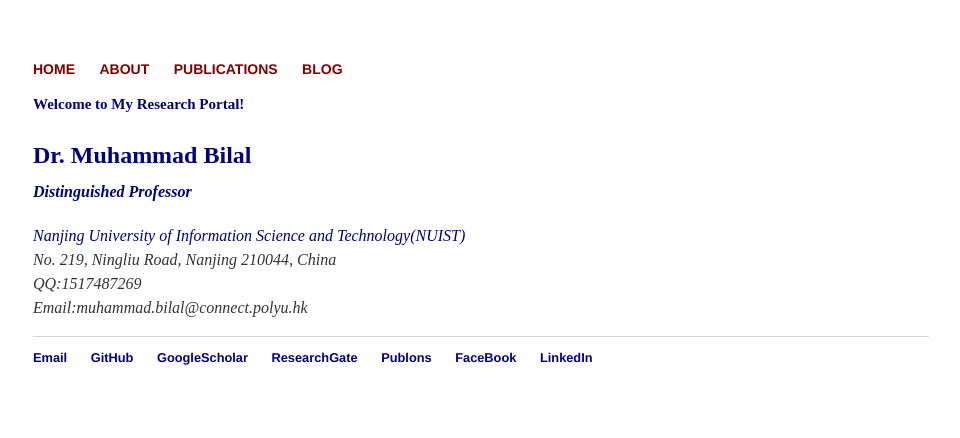
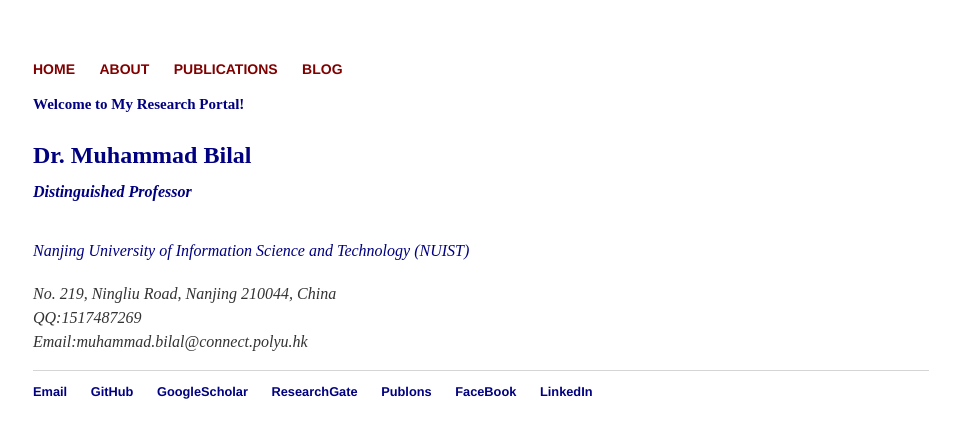
Before and after one commit to rs-DrBilal/rsbilal.github.io, a Jekyll site: the page built from index.html, in a window 1280 px wide. Shown: the top 438 px of the page, without its empty margins (159-1119 px from the left). Built offline with Jekyll 4.4.1, drawn with Linux system fonts in a browser that asks for light colours.

Commit message:
Update index.html

```diff
--- a/index.html
+++ b/index.html
@@ -7,8 +7,8 @@
 	<p> <a href="http://ocean.nuist.edu.cn/muhammadbilal" style="color: NAVY;line-height:1.0"><strong>Dr. Muhammad Bilal</strong></a><br>
 	<a href="http://ocean.nuist.edu.cn"style="color: NAVY;font-size:16px"><strong><em>Distinguished Professor</em></strong></a></p>
 
-					<p <a href="https://en.nuist.edu.cn/" style="color: NAVY; font-size:16px; line-height:0.5">
-					<em> Nanjing University of Information Science and Technology(NUIST)</em></a>
+					<p> <a href="https://en.nuist.edu.cn/" style="color: NAVY; font-size:16px; line-height:0.5">
+					<em> Nanjing University of Information Science and Technology (NUIST)</em></a>
 					</p>
 					<p style="font-size:16px; line-height:0.5">
 					<em> No. 219, Ningliu Road, Nanjing 210044, China</em>
```
